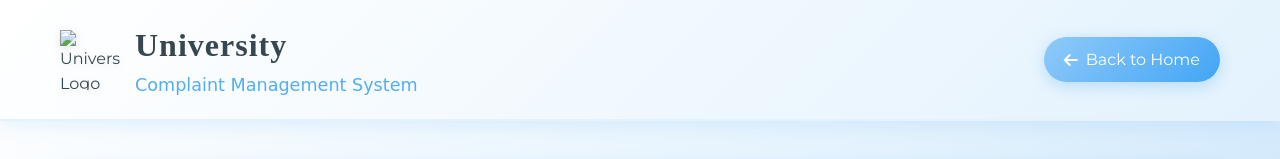
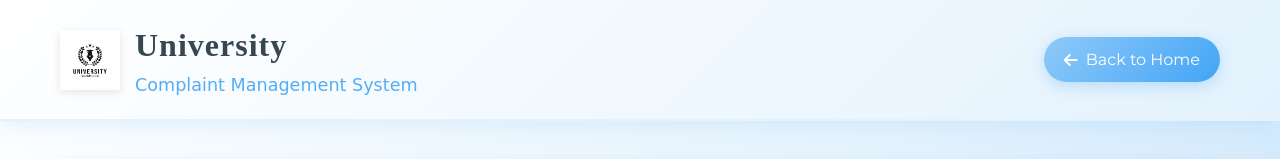
Before and after one commit to sumit-hacker/pwc_upload, a plain HTML site: page complaint-form.html in a window 1280 px wide. Shown: the top 159 px of the page. Drawn offline with Linux system fonts and the light colour scheme; a web font is replaced by a local one.

Commit message:
Update complaint-form.html

```diff
--- a/complaint-form.html
+++ b/complaint-form.html
@@ -25,7 +25,7 @@
         <div class="container">
             <div class="header-content">
                 <div class="logo-section">
-                    <img src="assets/_logo.png" alt=" University Logo" class="header-logo">
+                    <img src="assets/ppu_logo.png" alt=" University Logo" class="header-logo">
                     <div class="logo-text">
                         <h1> University</h1>
                         <p>Complaint Management System</p>
```
